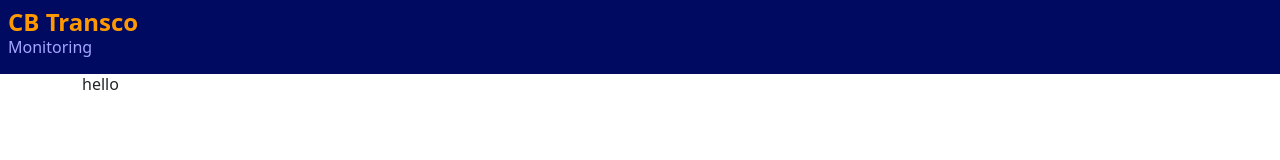
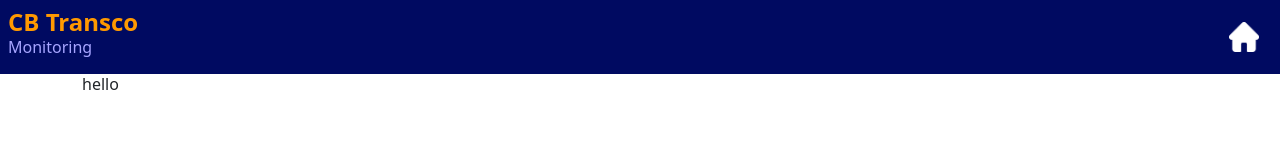
Before and after one commit to iyyseee/front-end-monitoring-system-app, a React (Create React App) app: page / in a window 1280 px wide. Shown: the top 160 px of the page. Built offline with nearby package versions, Linux system fonts and the light colour scheme.

Commit message:
added buttons in nav

```diff
--- a/src/Components/Dashboard.js
+++ b/src/Components/Dashboard.js
@@ -3,13 +3,13 @@ import React from 'react'
 function Dashboard({children}) {
   return (
     <div>
-        <div className='nav bg-theme-primary p-2 fixed-top'>
+        <div className='nav bg-theme-primary p-2 fixed-top d-flex flex-row justify-content-between align-items-center'>
             <div className='logo'>
                 <h4 className='fc-primary-logo'>CB Transco</h4>
                 <p className='fc-secondary-logo'>Monitoring</p>
             </div>
             <div>
-
+                <button className='btn navs-btn' ><img className='navs-icon' src='/imgs/navs/home.png' alt='' /></button>
             </div>
         </div>
         <div className='container'>
--- a/src/styles/main.css
+++ b/src/styles/main.css
@@ -6,6 +6,17 @@
 
 .logo{
     line-height: 5px;
+}
+
+.navs-icon{
+    width: 30px;
+    height: 30px;
+    object-fit: contain;
+}
+
+.navs-btn:hover{
+    background-color: var(--font-color-2) !important;
+    transition: 280ms;
 }
 
 
```
Also changed, not shown: public/imgs/navs/home.png (added).
